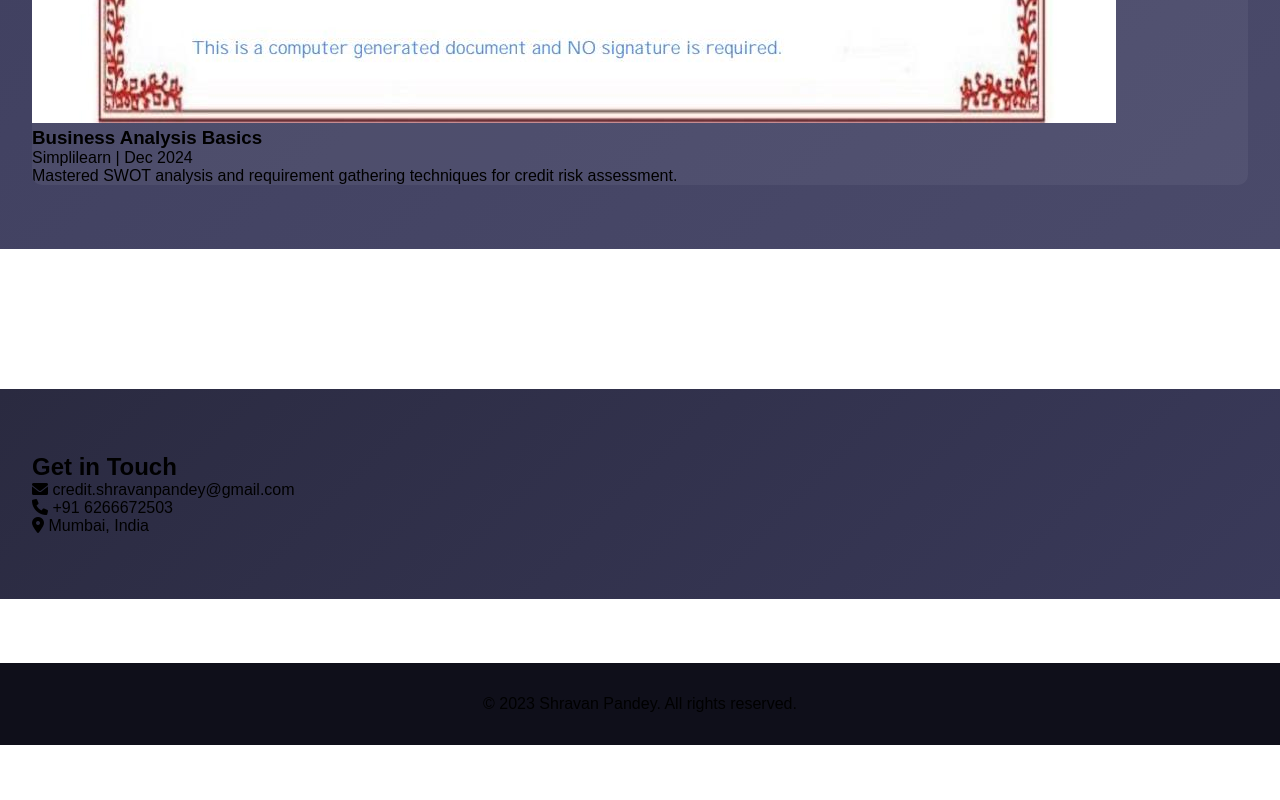
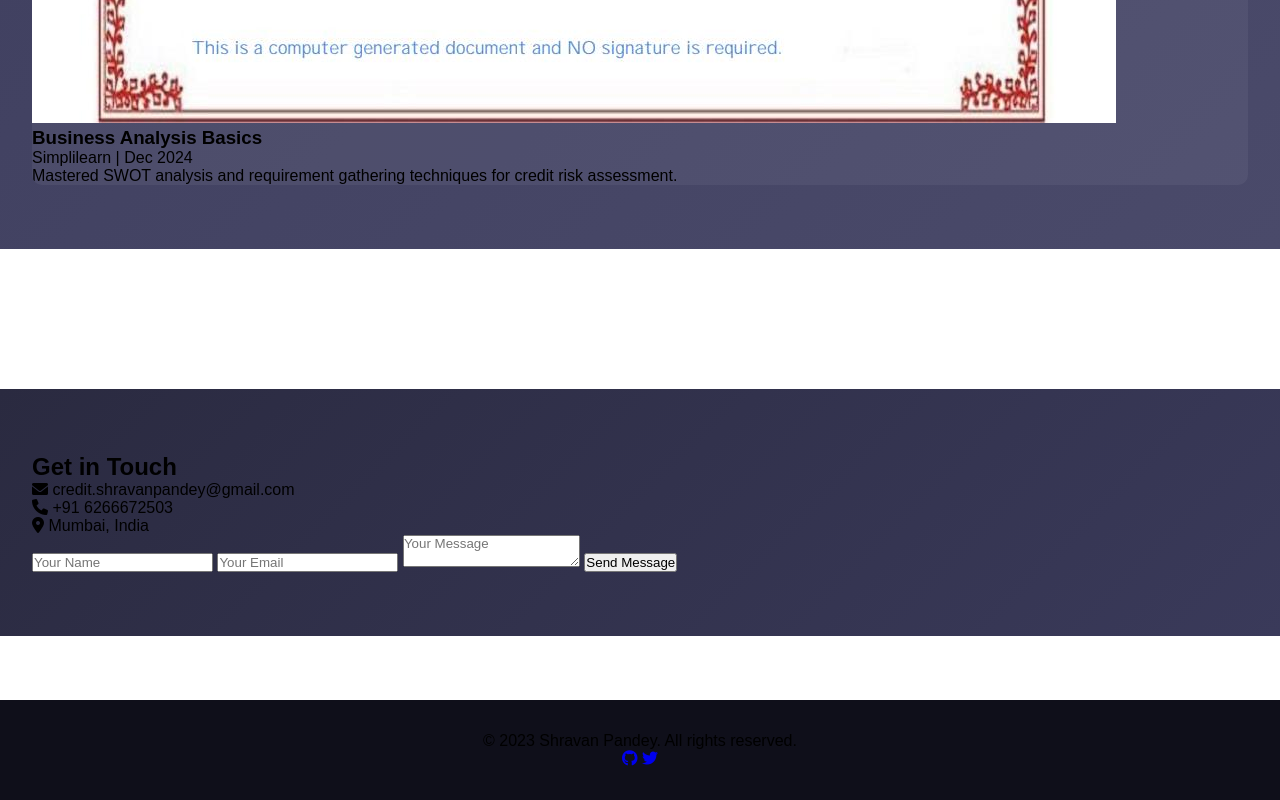
Before and after one commit to shravanpandey70/Portfolio, a plain HTML site: page index.html in a window 1280 px wide. Shown: the part 3152-3952 px from the top of the page. Before the commit the page ends 3897 px from the top, so only its background shows below. Drawn offline with Linux system fonts and the light colour scheme.

Commit message:
Update index.html

```diff
--- a/index.html
+++ b/index.html
@@ -101,11 +101,22 @@
             <p><i class="fas fa-phone"></i> +91 6266672503</p>
             <p><i class="fas fa-map-marker-alt"></i> Mumbai, India</p>
         </div>
+        <!-- Contact Form -->
+        <form action="https://formspree.io/f/your-form-id" method="POST" class="contact-form">
+            <input type="text" name="name" placeholder="Your Name" required>
+            <input type="email" name="email" placeholder="Your Email" required>
+            <textarea name="message" placeholder="Your Message" required></textarea>
+            <button type="submit">Send Message</button>
+        </form>
     </section>
 
     <!-- Footer -->
     <footer>
         <p>&copy; 2023 Shravan Pandey. All rights reserved.</p>
+        <div class="social-media">
+            <a href="https://github.com/yourusername" target="_blank"><i class="fab fa-github"></i></a>
+            <a href="https://twitter.com/yourusername" target="_blank"><i class="fab fa-twitter"></i></a>
+        </div>
     </footer>
 
     <!-- Smooth Scroll Script -->
```
